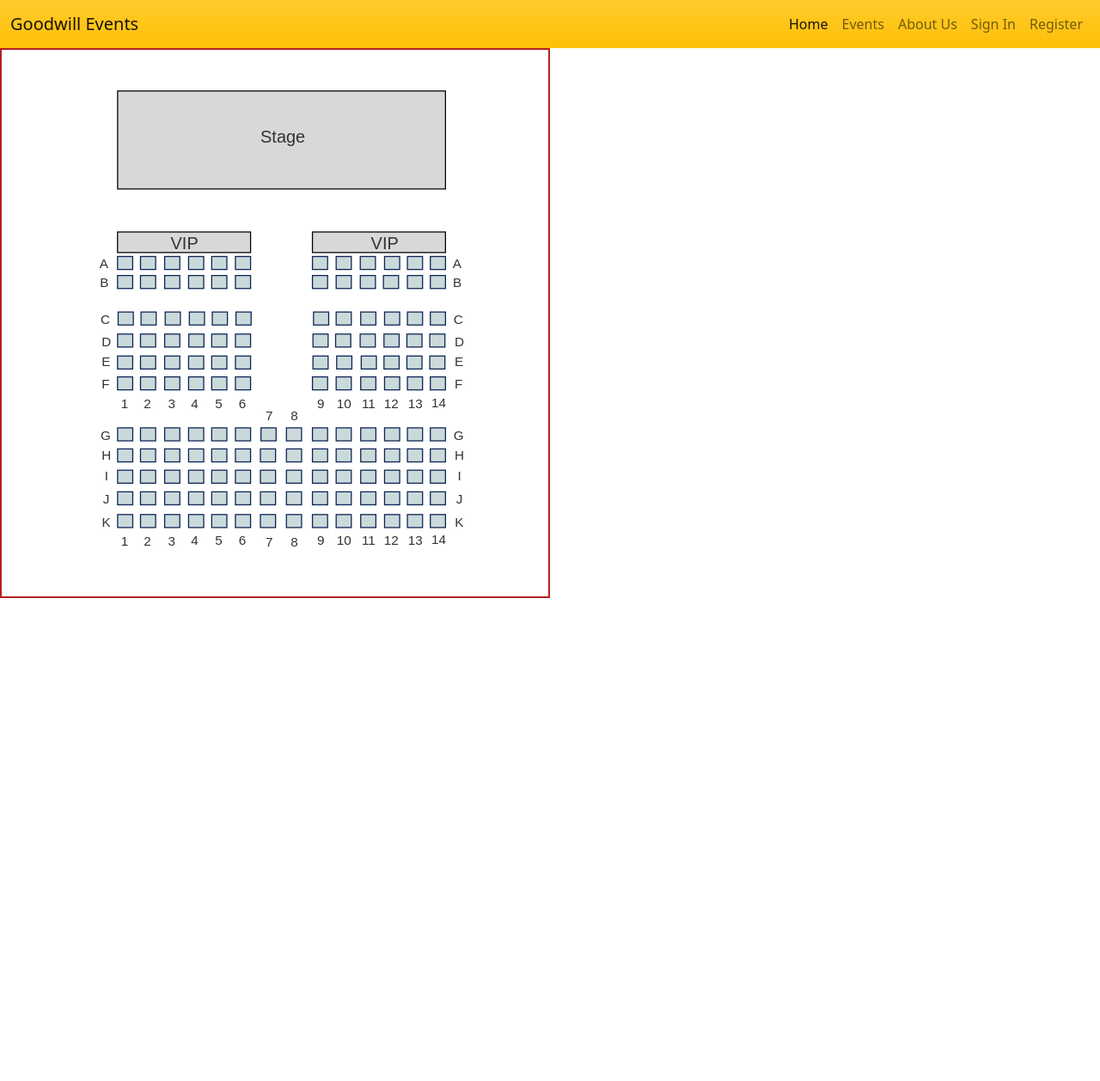
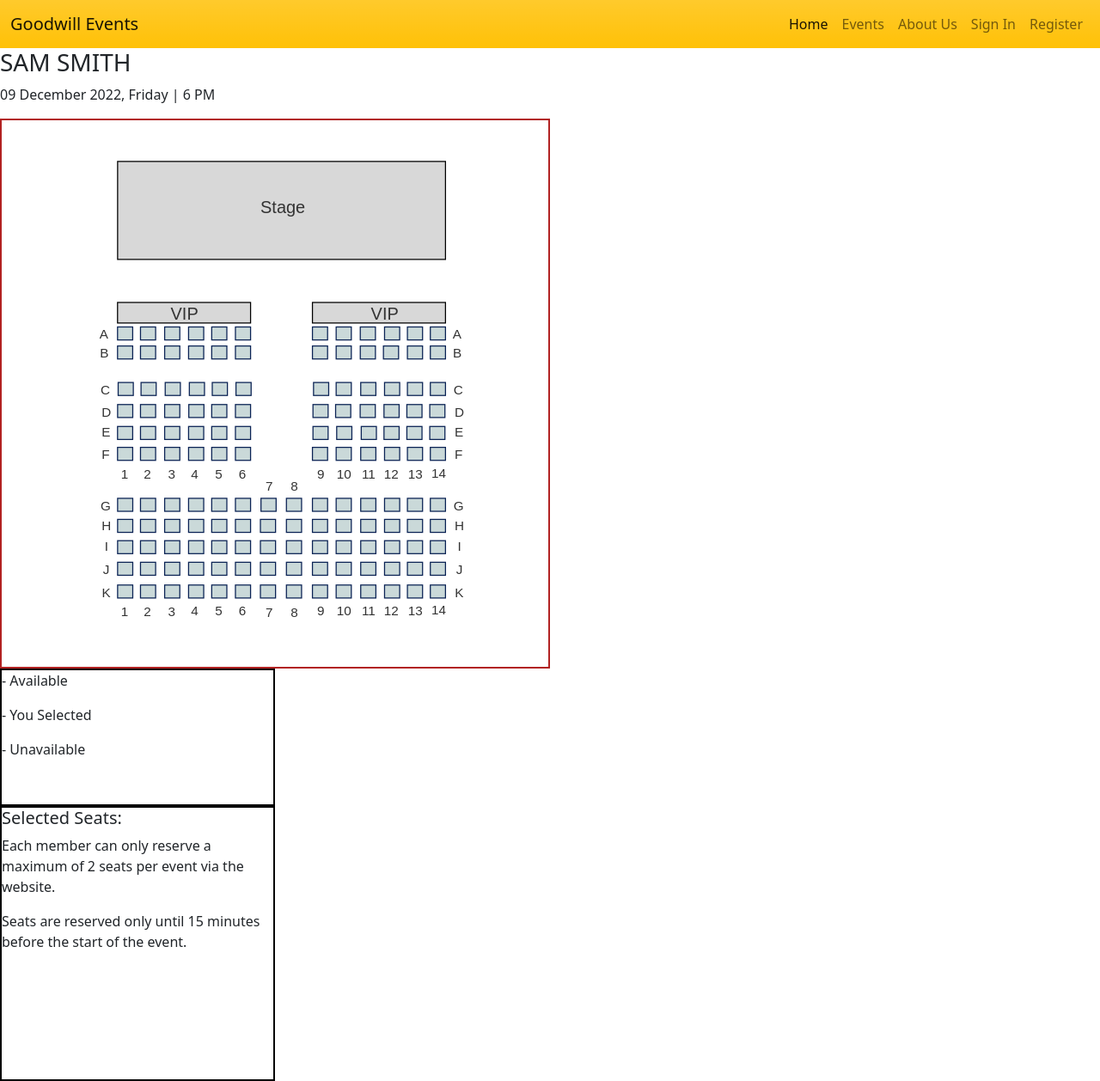
Before and after one commit to marked-gil/goodwill-events, a Django app: template seating/templates/seating/reserve-seats.html in a window 1280 px wide. Shown: the whole page at 86% size. Before the commit the page ends 696 px from the top, so only its background shows below. Run offline with Django 3.2, Linux system fonts and the light colour scheme; the template is opened without the code that fills it: values that come from a table or form of the project are taken from there, others are empty; data comes from the database, SQL or seed files in the repository; some libraries are stand-ins or nearby versions.

Commit message:
Add skeletal structure for Colour legend and selected seats

```diff
--- a/seating/templates/seating/reserve-seats.html
+++ b/seating/templates/seating/reserve-seats.html
@@ -1,6 +1,10 @@
 {% extends "base.html" %}
 
 {% block content %}
+
+<h3>{{ event }}</h3>
+<p>{{ event.event_date|date:'d F Y, l' }} | <span>{{ event.event_time|date:'g A' }}</span></p>
+
 <div id="seatmap-container">
     <svg viewBox="-5.954 -11.097 500 500" xmlns="http://www.w3.org/2000/svg" id="my-svg">
         <g class="svg-pan-zoom_viewport">
@@ -290,6 +294,19 @@
     </svg>
 </div>
 
+<div style="border: 2px solid black; width: 20rem; height: 10rem;">
+    <p>- Available</p>
+    <p>- You Selected</p>
+    <p>- Unavailable</p>
+</div>
+
+<div style="border: 2px solid black; width: 20rem; height: 20rem;">
+    <h5>Selected Seats: </h5>
+    <p>Each member can only reserve a maximum of 2 seats per event via the website.</p>
+    <p>Seats are reserved only until 15 minutes before the start of the event.</p>
+</div>
+
+
 <script>
     window.onpageshow = function () {
         const reservedSeatsList = "{{ data | safe }}";
```
Also changed, not shown: seating/views.py (+4 -3 lines).
